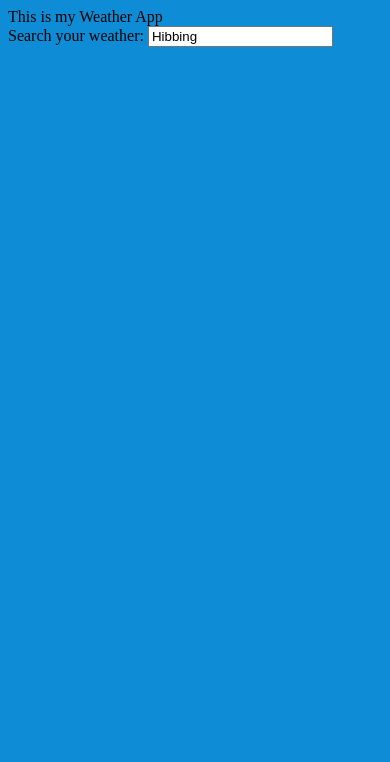
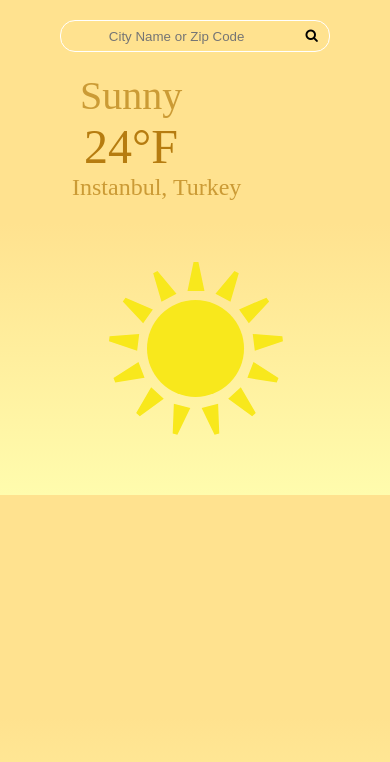
Before and after one commit to timjacksonm/Weather-App, a website built with webpack: page src/template.html in a window 390 px wide. Built offline with nearby package versions, Linux system fonts and the light colour scheme.

Commit message:
Today weather page initially setup. Just a template at the moment for visuals. starting with mobile first approach.

```diff
--- a/src/sass/_variables.scss
+++ b/src/sass/_variables.scss
@@ -1 +1,10 @@
-$primary: rgb(14, 141, 214);
+$primary: linear-gradient(to bottom, #ffe28f 45%, #fffcad 100%);
+
+//   Sunny
+//   [#ffe28f, #b67c10, #B79744]
+//   Rain
+//   [#bdc7d3, #5a6d7b, #8698a6]
+//   Snow
+//   [#dfeffc, #638797, #94a7b5]
+//   Cloudy
+//   [#f5f7f4, #4b4b49, #929290]
--- a/src/sass/main.scss
+++ b/src/sass/main.scss
@@ -1,7 +1,57 @@
 @import './variables';
-body {
+* {
+  box-sizing: border-box;
+}
+html {
+  font-size: 1em;
+}
+.content {
+  display: flex;
+  flex-direction: column;
+  justify-content: center;
+  align-items: center;
+  margin-top: 5%;
   background: $primary;
+  min-height: 100%;
 }
-input {
-  min-width: 100px;
+.searchContainer {
+  position: relative;
+  display: flex;
+  justify-content: center;
+  align-items: center;
+  border: 1px solid white;
+  border-radius: 15px;
+  height: 2em;
+  input {
+    margin: 0px 1em;
+    padding-left: 0.5em;
+    background: none;
+    border: none;
+  }
+  button {
+    position: absolute;
+    right: 5px;
+    float: right;
+    background: none;
+    border: none;
+  }
 }
+.todayCard {
+  div {
+    padding: 0 0.5em;
+  }
+  .weatherStatus {
+    margin-top: 0.5em;
+    font-size: 2.5rem;
+    color: #b67c10b4;
+  }
+  .currentTemp {
+    font-size: 3em;
+    color: #b67c10;
+  }
+  .location {
+    font-size: 1.5em;
+    margin-bottom: 0.5em;
+    color: #b67c10b4;
+  }
+}
--- a/src/template.html
+++ b/src/template.html
@@ -4,14 +4,17 @@
     <meta charset="UTF-8" />
     <meta http-equiv="X-UA-Compatible" content="IE=edge" />
     <meta name="viewport" content="width=device-width, initial-scale=1.0" />
+    <link
+      rel="stylesheet"
+      href="https://cdnjs.cloudflare.com/ajax/libs/font-awesome/4.4.0/css/font-awesome.min.css"
+    />
     <title>Weather App</title>
   </head>
-  <body>
-    <header>This is my Weather App</header>
-    <nav>
-      <label for="searchBar">Search your weather:</label>
+  <body class="content">
+    <main id="mainCard">
+      <div class="searchContainer">
+        <label for="searchBar">
           <input
-        value="Hibbing"
             type="text"
             id="searchBar"
             name="searchBar"
@@ -19,7 +22,28 @@
             autocomplete="off"
             required
           />
-    </nav>
-    <main id="content"></main>
+          <button><i class="fa fa-search"></i></button>
+        </label>
+      </div>
+      <div class="todayCard">
+        <div id="todayWeatherStatus" class="weatherStatus">Sunny</div>
+        <div id="currentTemp" class="currentTemp">24°F</div>
+        <div id="cityState" class="location">Instanbul, Turkey</div>
+        <svg
+          xmlns="http://www.w3.org/2000/svg"
+          width="270"
+          height="270"
+          viewBox="0 0 270 270"
+        >
+          <g fill="#F8E81C" fill-rule="evenodd">
+            <ellipse cx="135.512" cy="135.512" rx="48.512" ry="48.512" />
+            <path
+              d="M133.552337,49 L138.403524,49 L144.467508,78.1071214 L127.488353,78.1071214 L133.552337,49 Z M174.485626,57.8998956 L178.76897,60.1773899 L170.458184,88.7243206 L155.46648,80.7530905 L174.485626,57.8998956 Z M206.394975,84.6500311 L209.177501,88.6238907 L188.812501,110.286374 L179.073658,96.3778655 L206.394975,84.6500311 Z M222.36465,123.369028 L222.955861,128.184055 L194.804713,137.750105 L192.735475,120.897511 L222.36465,123.369028 Z M218.473183,165.076226 L216.734673,169.605199 L187.387697,164.835356 L193.472482,148.98395 L218.473183,165.076226 Z M195.77271,199.981212 L192.167576,203.22729 L168.184692,185.65408 L180.802662,174.292808 L195.77271,199.981212 Z M159.266774,220.509121 L154.559688,221.68273 L141.63418,194.907225 L158.108981,190.799595 L159.266774,220.509121 Z M117.396173,221.68273 L112.689087,220.509121 L113.84688,190.799595 L130.321681,194.907225 L117.396173,221.68273 Z M79.7882855,203.22729 L76.1831511,199.981212 L91.1531988,174.292808 L103.771169,185.65408 L79.7882855,203.22729 Z M55.2211878,169.605199 L53.4826779,165.076226 L78.4833793,148.98395 L84.568164,164.835356 L55.2211878,169.605199 Z M49,128.184055 L49.591211,123.369028 L79.220386,120.897511 L77.1511477,137.750105 L49,128.184055 Z M62.77836,88.6238907 L65.5608865,84.6500311 L92.8822026,96.3778655 L83.1433599,110.286374 L62.77836,88.6238907 Z M93.1868912,60.1773899 L97.470235,57.8998956 L116.489381,80.7530905 L101.497677,88.7243206 L93.1868912,60.1773899 Z"
+            />
+          </g>
+        </svg>
+      </div>
+    </main>
+    <!-- <div id="extended"></div> -->
   </body>
 </html>
```
Also changed, not shown: dist/index.html, src/assets/wsymbol_0001_sunny.svg (added), 2 other files. Lines whose indentation alone changed are shown as unchanged.
